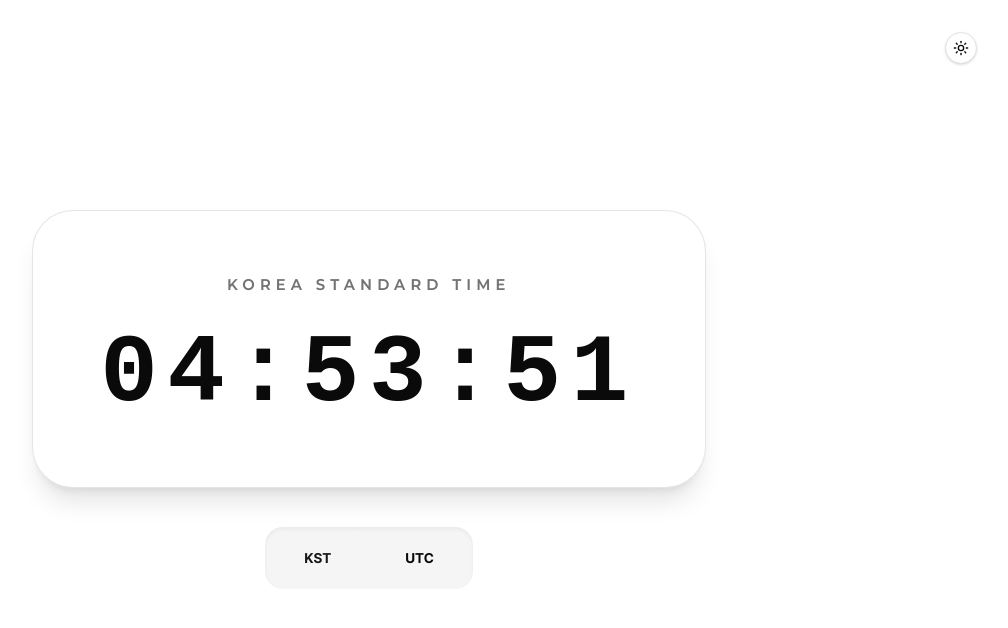
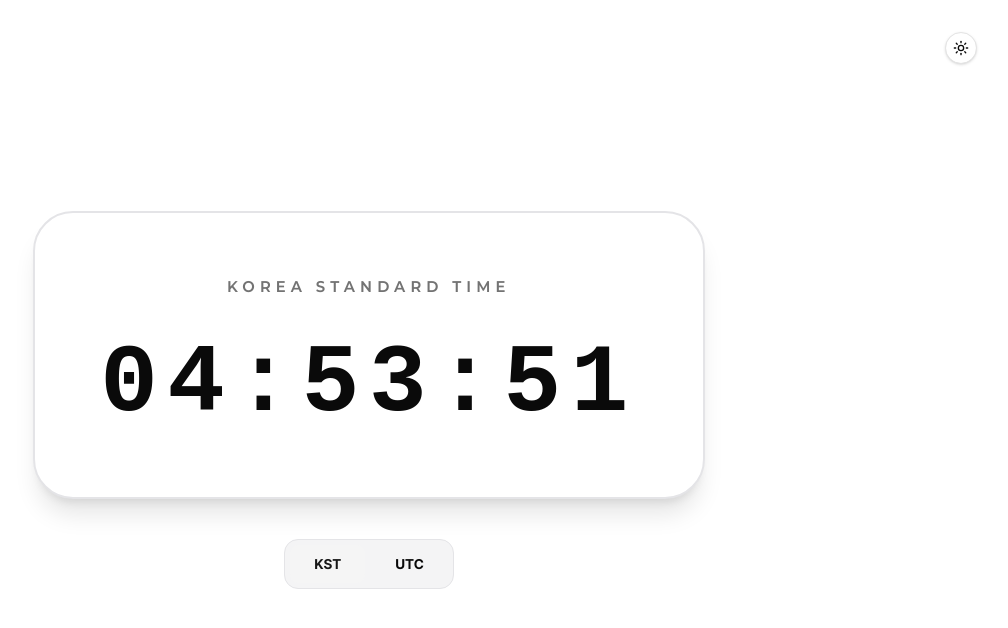
Before and after one commit to qus0in/clock, a Next.js app: page / in a window 1280 px wide. Shown: the top 628 px of the page, without its empty margins (271-1279 px from the left). Built offline with nearby package versions, Linux system fonts and the light colour scheme.

Commit message:
style: 시계 테두리 강조 및 버튼 높이 조정

```diff
--- a/src/components/ClockDisplay.tsx
+++ b/src/components/ClockDisplay.tsx
@@ -23,30 +23,30 @@ export function ClockDisplay() {
 
   return (
     <div className="flex w-full flex-col items-center gap-6 px-4 md:gap-10">
-      {/* 테마 연동 카드: Light(카드형) / Dark(발광형) 대응 */}
-      <div className="flex w-full max-w-2xl flex-col items-center rounded-[2.5rem] bg-card p-8 shadow-xl ring-1 ring-border transition-colors duration-500 md:p-16 dark:bg-zinc-950 dark:ring-white/10 dark:shadow-[0_0_50px_-12px_rgba(255,255,255,0.1)]">
-        <h2 className="font-heading text-xs tracking-[0.4em] text-muted-foreground mb-4 font-bold md:text-sm md:mb-8">
+      {/* 테마 연동 카드: 보더 두께 및 가시성 강화 (border-2) */}
+      <div className="flex w-full max-w-2xl flex-col items-center rounded-[2.5rem] bg-card p-10 shadow-xl border-2 border-zinc-200 transition-colors duration-500 md:p-16 dark:bg-zinc-950 dark:border-zinc-800 dark:shadow-[0_0_50px_-12px_rgba(255,255,255,0.1)]">
+        <h2 className="font-heading text-xs tracking-[0.4em] text-muted-foreground mb-4 font-bold md:text-sm md:mb-10">
           {isUTC ? "UNIVERSAL TIME" : "KOREA STANDARD TIME"}
         </h2>
 
-        {/* 반응형 텍스트: 모바일(4xl) -> 테블릿(7xl) -> 데스크탑(8xl) */}
+        {/* 시간 표시부 */}
         <div className="font-clock text-4xl font-bold tracking-tighter text-foreground transition-colors sm:text-7xl md:text-8xl md:tracking-widest dark:text-white dark:drop-shadow-[0_0_15px_rgba(255,255,255,0.3)]">
           {formatNum(displayTime.getHours())}:{formatNum(displayTime.getMinutes())}:{formatNum(displayTime.getSeconds())}
         </div>
       </div>
 
-      {/* 반응형 전환 버튼 레이아웃 */}
-      <div className="flex gap-2 p-1.5 bg-muted rounded-2xl shadow-inner">
+      {/* 버튼 디자인: 높이를 슬림하게 조정 (h-10) */}
+      <div className="flex gap-1 p-1 bg-zinc-100 dark:bg-zinc-900 rounded-xl border border-zinc-200 dark:border-zinc-800">
         <Button
           variant={!isUTC ? "secondary" : "ghost"}
-          className="rounded-xl px-4 py-6 font-bold md:px-8"
+          className="h-10 rounded-lg px-6 font-bold text-xs md:text-sm"
           onClick={() => setIsUTC(false)}
         >
           KST
         </Button>
         <Button
           variant={isUTC ? "secondary" : "ghost"}
-          className="rounded-xl px-4 py-6 font-bold md:px-8"
+          className="h-10 rounded-lg px-6 font-bold text-xs md:text-sm"
           onClick={() => setIsUTC(true)}
         >
           UTC
```
